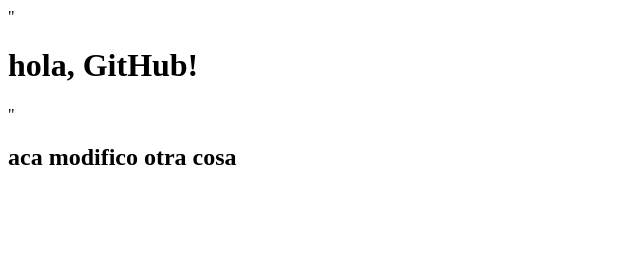
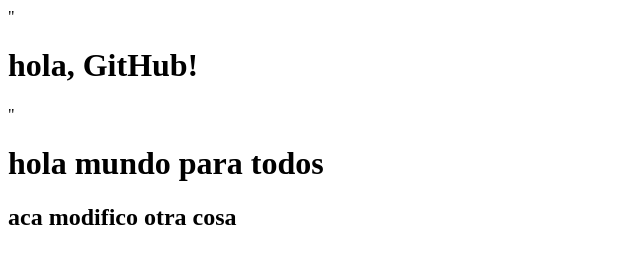
Before and after one commit to luisgtgt/repositorio_publico, a plain HTML site: page index.html in a window 1280 px wide. Shown: the whole page, without its empty margins (0-640 px from the left). Drawn offline with Linux system fonts and the light colour scheme.

Commit message:
Update index.html

```diff
--- a/index.html
+++ b/index.html
@@ -1,3 +1,3 @@
 "<h1>hola, GitHub!</h1>"
-
+<h1>hola mundo para todos</h1>
 <h2>aca modifico otra cosa</h2>
```
